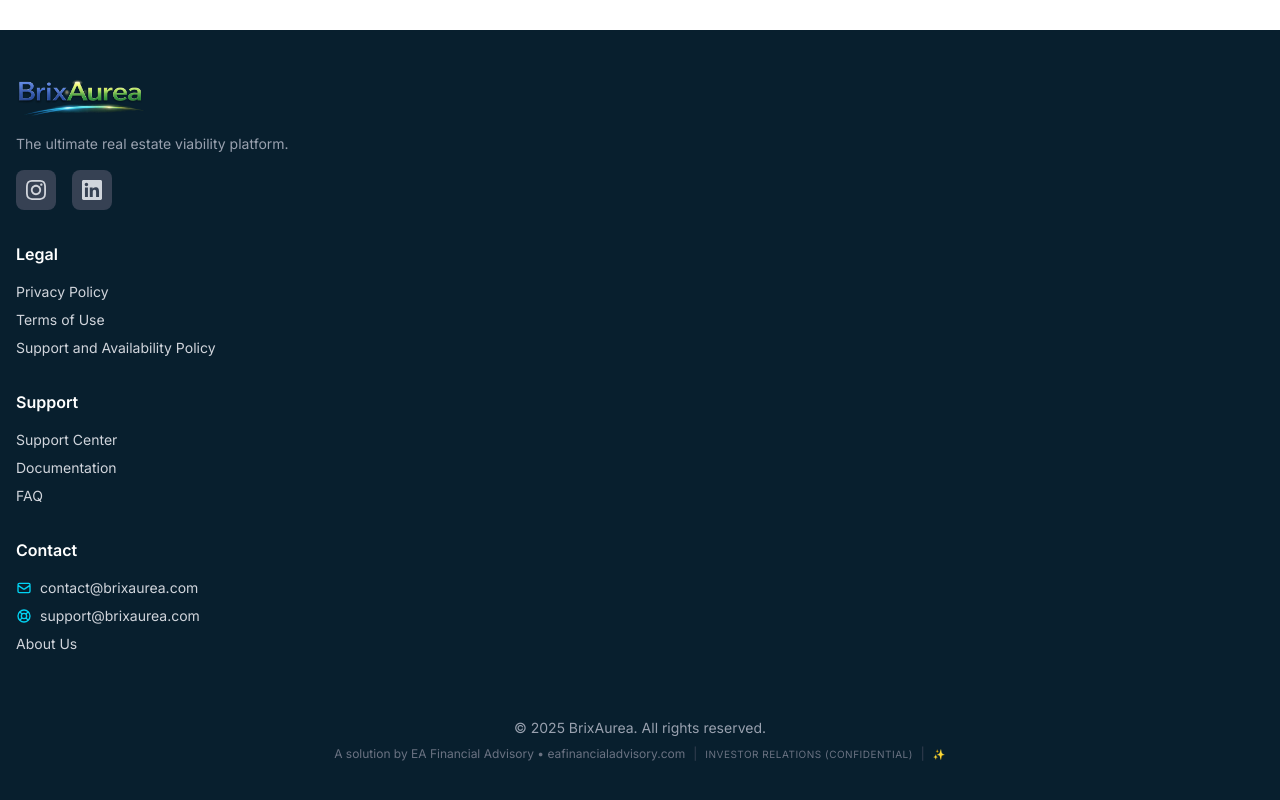
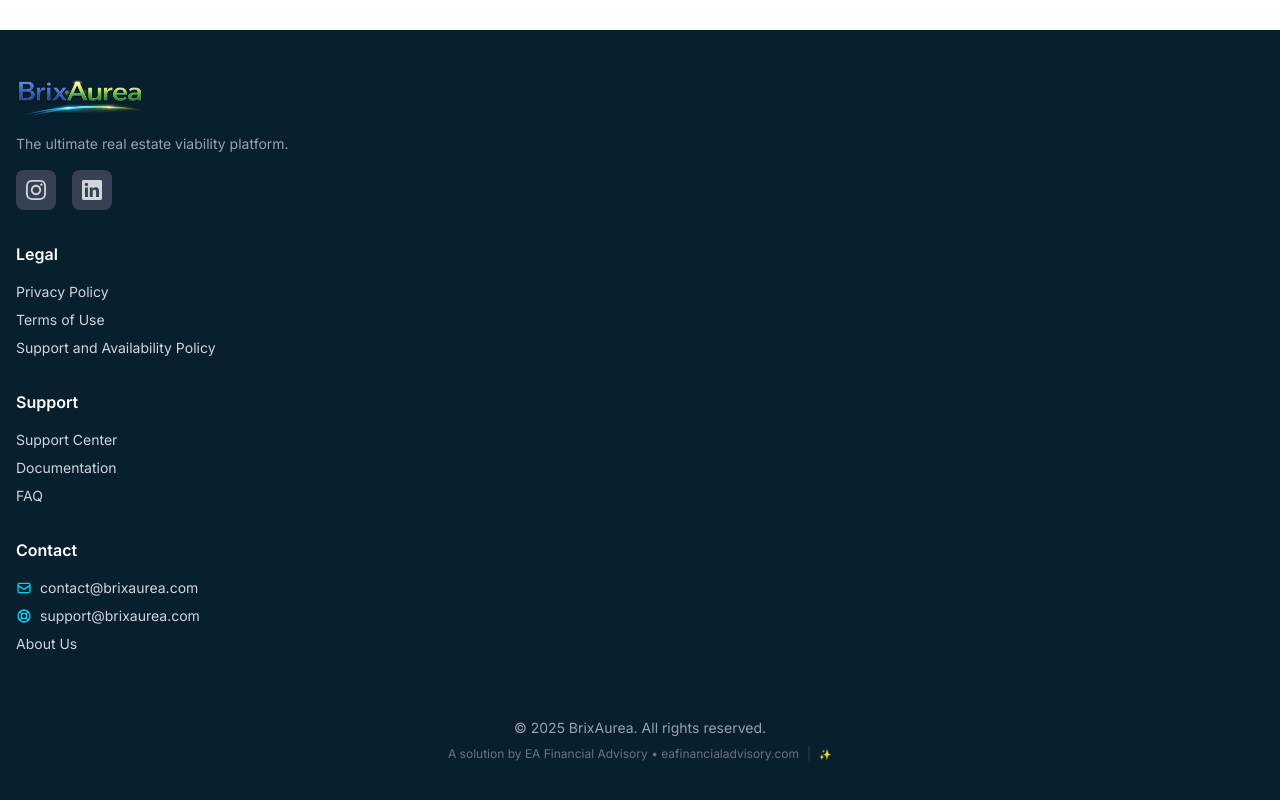
Before and after one commit to erikamorim1983/brixaurea-saas-app, a Next.js app in the folder frontend/: page /en/faq in a window 1280 px wide. Shown: the part 418-1218 px from the top of the page. Built offline with nearby package versions, Linux system fonts and the light colour scheme.

Commit message:
Chore: Remove Investor Relations page and references as requested

```diff
--- a/frontend/app/[lang]/components/Footer.tsx
+++ b/frontend/app/[lang]/components/Footer.tsx
@@ -35,10 +35,6 @@
                             <span className="text-gray-600">|</span>
                             <Link href={`/${lang}/faq`} className="hover:text-cyan-400 transition-colors">
                                 {dict.sections?.footer?.support?.faq || 'FAQ'}
-                            </Link>
-                            <span className="text-gray-600">|</span>
-                            <Link href={`/${lang}/investor-relations`} className="hover:text-cyan-400 transition-colors font-semibold text-cyan-200">
-                                Investor Relations 🔒
                             </Link>
                         </nav>
 
@@ -176,10 +172,6 @@
                     <p className="text-xs text-gray-500 mt-2">
                         {dict.sections?.footer?.company_attribution || 'Uma solução da EA Financial Advisory'} • <a href="https://www.eafinancialadvisory.com/" target="_blank" rel="noopener noreferrer" className="hover:text-cyan-400 transition-colors">eafinancialadvisory.com</a>
                         <span className="mx-2 text-gray-700">|</span>
-                        <Link href={`/${lang}/investor-relations`} className="text-gray-500 hover:text-cyan-400 transition-colors text-[10px] uppercase tracking-wider">
-                            Investor Relations (Confidential)
-                        </Link>
-                        <span className="mx-2 text-gray-700">|</span>
                         <Link href={`/${lang}/test-aura`} className="text-gray-600 hover:text-[#00D9FF] transition-colors text-[10px] uppercase tracking-wider">
                             ✨
                         </Link>
--- a/frontend/app/[lang]/page.tsx
+++ b/frontend/app/[lang]/page.tsx
@@ -75,13 +75,6 @@
                 <div className="absolute bottom-20 right-10 w-40 h-40 bg-blue-400/10 rounded-full blur-3xl animate-[float_8s_ease-in-out_infinite]"></div>
                 <div className="absolute top-1/2 left-1/2 w-64 h-64 bg-cyan-300/5 rounded-full blur-3xl"></div>
 
-                {/* TEMPORARY: Investor Access Link */}
-                <div className="absolute top-4 right-4 z-50">
-                    <Link href={`/${lang}/investor-relations`} className="inline-flex items-center gap-2 px-4 py-2 bg-black/5 backdrop-blur-sm border border-black/10 rounded-full text-xs font-bold uppercase tracking-wider text-gray-600 hover:bg-black/10 hover:text-black transition-all">
-                        <span className="w-2 h-2 rounded-full bg-cyan-400 animate-pulse"></span>
-                        Investor Access
-                    </Link>
-                </div>
 
                 <div className="container mx-auto max-w-5xl text-center relative z-10">
                     <div className="inline-block mb-4 px-4 py-2 bg-gradient-to-r from-cyan-50 to-blue-50 text-cyan-600 rounded-full text-xs font-bold uppercase tracking-wider border border-cyan-200 backdrop-blur-sm">
```
